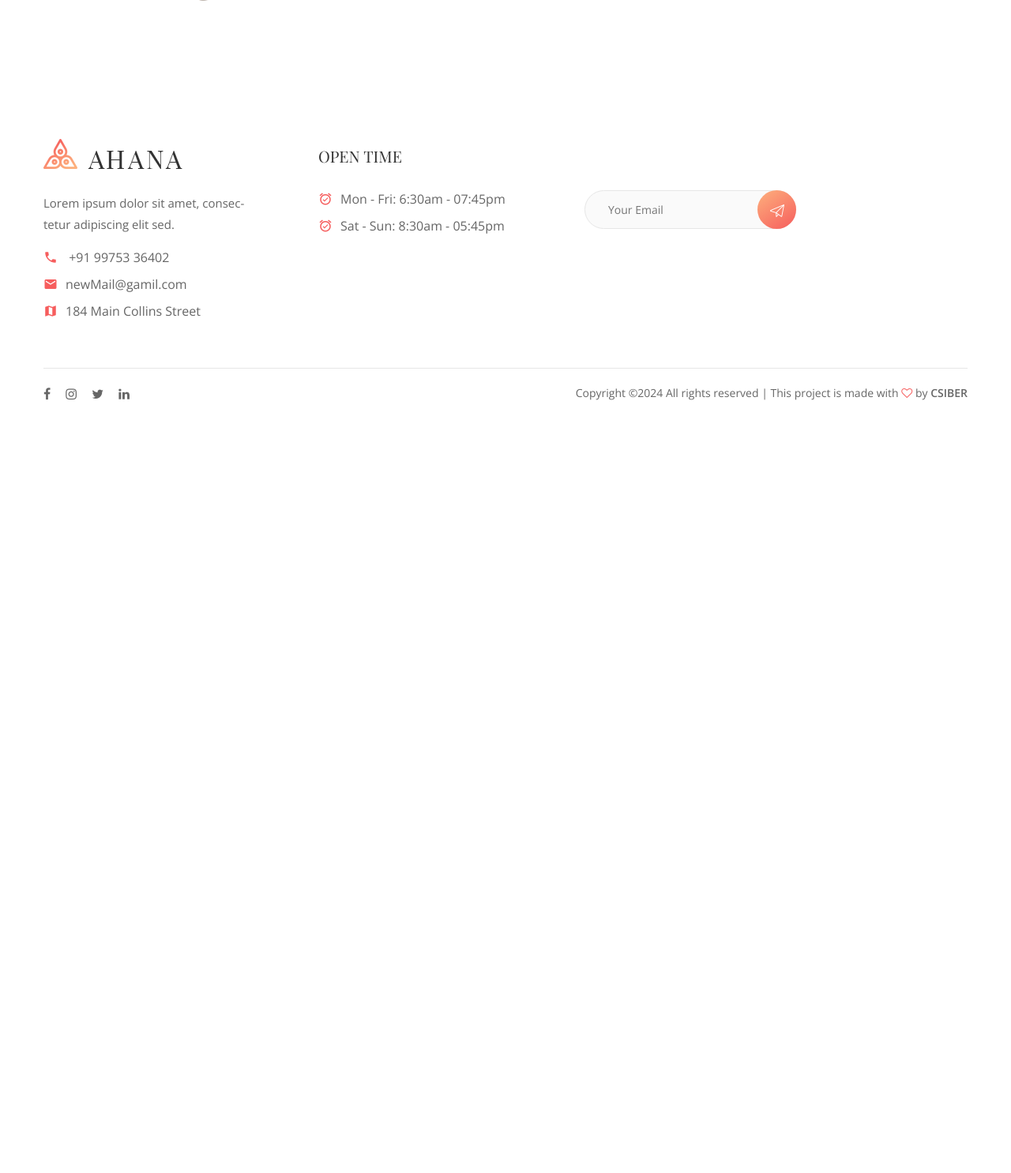
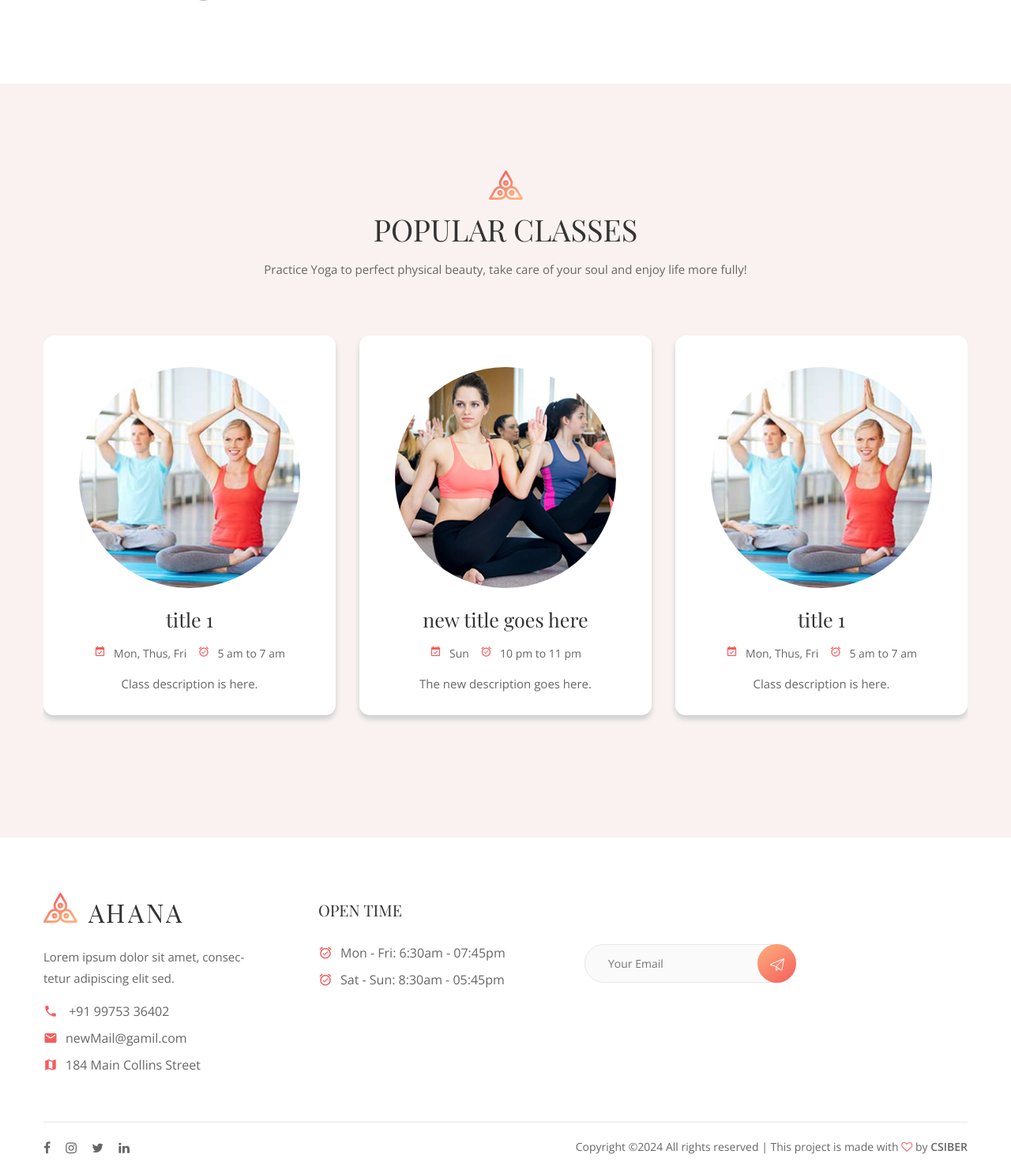
Before and after one commit to prathameshkhade/dikshas-fitness-studio, a Django app: page / in a window 1280 px wide. Shown: the part 1917-3403 px from the top of the page at 79% size. Before the commit the page ends 2424 px from the top, so only its background shows below. Run offline with Django 4.2, Linux system fonts and the light colour scheme; data comes from the database, SQL or seed files in the repository; some libraries are stand-ins or nearby versions; some web fonts are replaced.

Commit message:
add: dynamic classes in home.html

```diff
--- a/src/project/views.py
+++ b/src/project/views.py
@@ -5,7 +5,11 @@ from src.classes.models import ClassInfo
 
 # Create your views here
 def homepage_view(request):
-    return render(request, "home.html")
+    tdata = ClassInfo().getdata()
+    data = { 'data': tdata }
+    print(data)
+
+    return render(request, "home.html", data)
 
 def contact_view(request):
     return render(request, "contact.html")
--- a/src/templates/home.html
+++ b/src/templates/home.html
@@ -194,4 +194,33 @@
 </section>
 <!-- About Section end -->
 
+<!-- Classes Section -->
+<section class="classes-section spad">
+	<div class="container">
+		<div class="section-title text-center">
+			<img src="{% static 'img/icons/logo-icon.png' %}" alt="">
+			<h2>Popular Classes</h2>
+			<p>Practice Yoga to perfect physical beauty, take care of your soul and enjoy life more fully!</p>
+		</div>
+		<div class="classes-slider owl-carousel">
+			{% for key, value in data.items %}
+				<div class="classes-item">
+					<div class="ci-img">
+						<img src="/{{ value.img }}" alt="">
+					</div>
+					<div class="ci-text">
+						<h4><a href="classes-details.html">{{ value.title }}</a></h4>
+						<div class="ci-metas">
+							<div class="ci-meta"><i class="material-icons">event_available</i>{{ value.week }}</div>
+							<div class="ci-meta"><i class="material-icons">alarm_on</i>{{ value.time }}</div>
+						</div>
+						<p>{{ value.description }}</p>
+					</div>
+				</div>
+			{% endfor%}
+		</div>
+	</div>
+</section>
+<!-- Classes Section end -->
+
 {% endblock content %}
```
